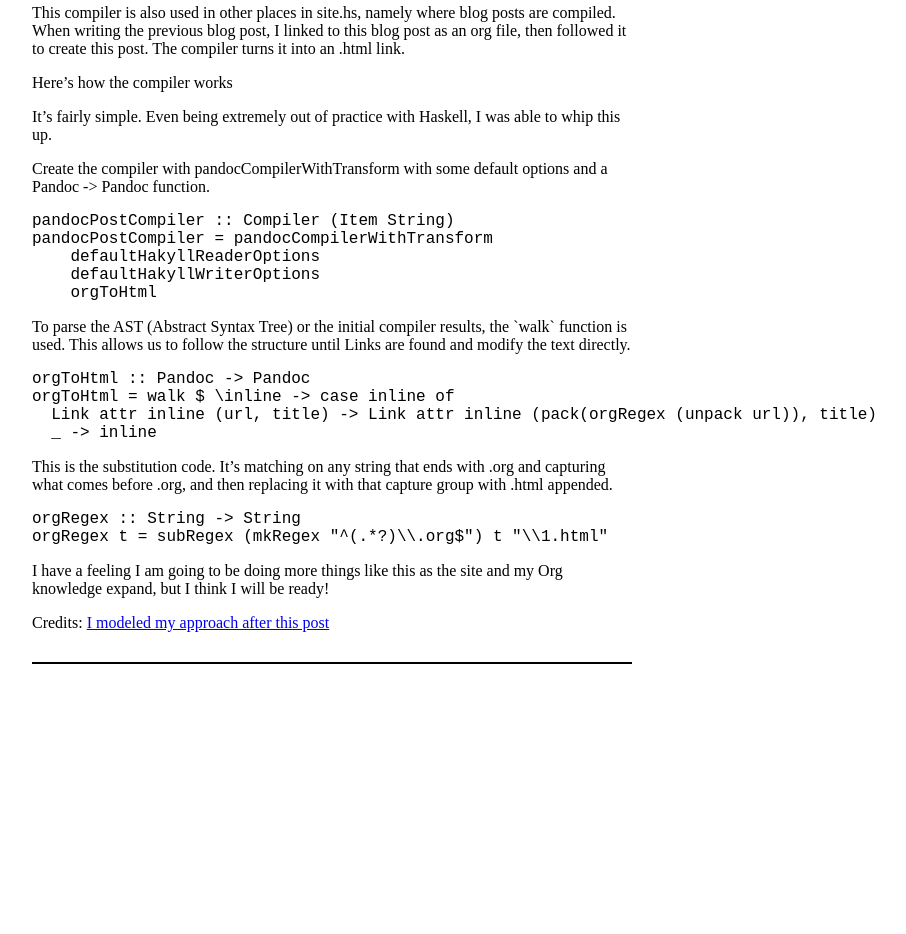
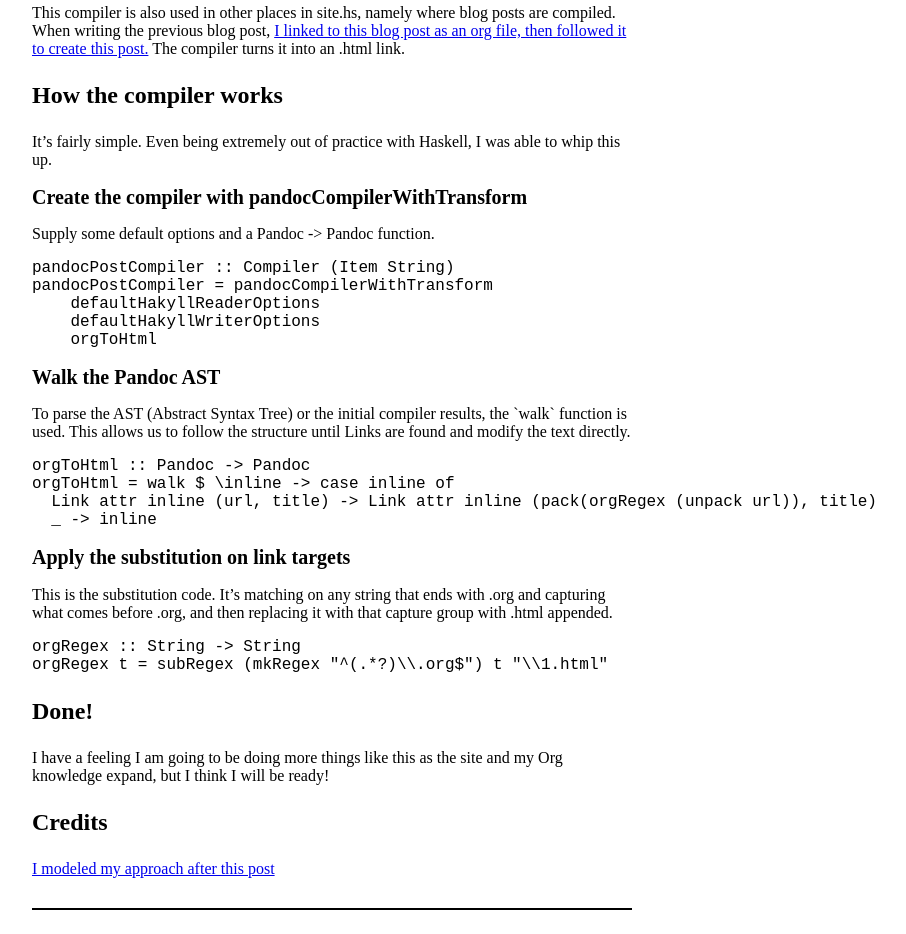
Before and after one commit to jrciii/jrciii.github.io, a plain HTML site: page posts/2021-03-14-orglinktohtml.html in a window 1280 px wide. Shown: the part 574-1508 px from the top of the page, without its empty margins (308-1214 px from the left). Before the commit the page ends 1262 px from the top, so only its background shows below. Drawn offline with Linux system fonts and the light colour scheme.

Commit message:
org mode post fixes!

```diff
--- a/posts/2021-03-14-orglinktohtml.html
+++ b/posts/2021-03-14-orglinktohtml.html
@@ -4,7 +4,7 @@
         <meta charset="utf-8">
         <meta http-equiv="x-ua-compatible" content="ie=edge">
         <meta name="viewport" content="width=device-width, initial-scale=1">
-        <title>Converting .org file links to .html links when compiling Org</title>
+        <title>Hakyll - Converting file links to .html links when compiling</title>
         <link rel="stylesheet" href="../css/default.css" />
     </head>
     <body>
@@ -23,7 +23,7 @@
         </header>
 
         <main role="main">
-            <h1>Converting .org file links to .html links when compiling Org</h1>
+            <h1>Hakyll - Converting file links to .html links when compiling</h1>
             <article>
     <section class="header">
         Posted on March 14, 2021
@@ -40,25 +40,30 @@
 <p>In order to accomplish this, I had to add a transform to the Pandoc compiler in my site.hs.</p>
 <p><a href="https://github.com/jrciii/site-generator/blob/f30dfb36fff252666bb2beca35164dbe47afa71a/site.hs#L77-L89">Here is the code for the compiler with the transform added</a></p>
 <p><a href="https://github.com/jrciii/site-generator/blob/c414c069a11e25f2f3b6a0004beb6b8f7cc0597c/site.hs#L29">Here is where the compiler is used on the knowledge base</a></p>
-<p>This compiler is also used in other places in site.hs, namely where blog posts are compiled. When writing the previous blog post, I linked to this blog post as an org file, then followed it to create this post. The compiler turns it into an .html link.</p>
-<p>Here’s how the compiler works</p>
+<p>This compiler is also used in other places in site.hs, namely where blog posts are compiled. When writing the previous blog post, <a href="https://github.com/jrciii/site-generator/blame/master/posts/2021-03-14-makingjrciiicom.org#L38">I linked to this blog post as an org file, then followed it to create this post.</a> The compiler turns it into an .html link.</p>
+<h1 id="how-the-compiler-works">How the compiler works</h1>
 <p>It’s fairly simple. Even being extremely out of practice with Haskell, I was able to whip this up.</p>
-<p>Create the compiler with pandocCompilerWithTransform with some default options and a Pandoc -&gt; Pandoc function.</p>
+<h2 id="create-the-compiler-with-pandoccompilerwithtransform">Create the compiler with pandocCompilerWithTransform</h2>
+<p>Supply some default options and a Pandoc -&gt; Pandoc function.</p>
 <div class="sourceCode" id="cb3"><pre class="sourceCode haskell"><code class="sourceCode haskell"><span id="cb3-1"><a href="#cb3-1" aria-hidden="true"></a><span class="ot">pandocPostCompiler ::</span> <span class="dt">Compiler</span> (<span class="dt">Item</span> <span class="dt">String</span>)</span>
 <span id="cb3-2"><a href="#cb3-2" aria-hidden="true"></a>pandocPostCompiler <span class="ot">=</span> pandocCompilerWithTransform</span>
 <span id="cb3-3"><a href="#cb3-3" aria-hidden="true"></a>    defaultHakyllReaderOptions</span>
 <span id="cb3-4"><a href="#cb3-4" aria-hidden="true"></a>    defaultHakyllWriterOptions</span>
 <span id="cb3-5"><a href="#cb3-5" aria-hidden="true"></a>    orgToHtml</span></code></pre></div>
+<h2 id="walk-the-pandoc-ast">Walk the Pandoc AST</h2>
 <p>To parse the AST (Abstract Syntax Tree) or the initial compiler results, the `walk` function is used. This allows us to follow the structure until Links are found and modify the text directly.</p>
 <div class="sourceCode" id="cb4"><pre class="sourceCode haskell"><code class="sourceCode haskell"><span id="cb4-1"><a href="#cb4-1" aria-hidden="true"></a><span class="ot">orgToHtml ::</span> <span class="dt">Pandoc</span> <span class="ot">-&gt;</span> <span class="dt">Pandoc</span></span>
 <span id="cb4-2"><a href="#cb4-2" aria-hidden="true"></a>orgToHtml <span class="ot">=</span> walk <span class="op">$</span> \inline <span class="ot">-&gt;</span> <span class="kw">case</span> inline <span class="kw">of</span></span>
 <span id="cb4-3"><a href="#cb4-3" aria-hidden="true"></a>  <span class="dt">Link</span> attr inline (url, title) <span class="ot">-&gt;</span> <span class="dt">Link</span> attr inline (<span class="fu">pack</span>(orgRegex (unpack url)), title)</span>
 <span id="cb4-4"><a href="#cb4-4" aria-hidden="true"></a>  _ <span class="ot">-&gt;</span> inline</span></code></pre></div>
+<h2 id="apply-the-substitution-on-link-targets">Apply the substitution on link targets</h2>
 <p>This is the substitution code. It’s matching on any string that ends with .org and capturing what comes before .org, and then replacing it with that capture group with .html appended.</p>
 <div class="sourceCode" id="cb5"><pre class="sourceCode haskell"><code class="sourceCode haskell"><span id="cb5-1"><a href="#cb5-1" aria-hidden="true"></a><span class="ot">orgRegex ::</span> <span class="dt">String</span> <span class="ot">-&gt;</span> <span class="dt">String</span></span>
 <span id="cb5-2"><a href="#cb5-2" aria-hidden="true"></a>orgRegex t <span class="ot">=</span> subRegex (mkRegex <span class="st">&quot;^(.*?)\\.org$&quot;</span>) t <span class="st">&quot;\\1.html&quot;</span></span></code></pre></div>
+<h1 id="done">Done!</h1>
 <p>I have a feeling I am going to be doing more things like this as the site and my Org knowledge expand, but I think I will be ready!</p>
-<p>Credits: <a href="https://enter-haken.github.io/posts/2017-02-20-pandoc-filter.html">I modeled my approach after this post</a></p>
+<h1 id="credits">Credits</h1>
+<p><a href="https://enter-haken.github.io/posts/2017-02-20-pandoc-filter.html">I modeled my approach after this post</a></p>
     </section>
 </article>
 
```
Also changed, not shown: index.html (+1 -1 lines), posts.html (+1 -1 lines).
